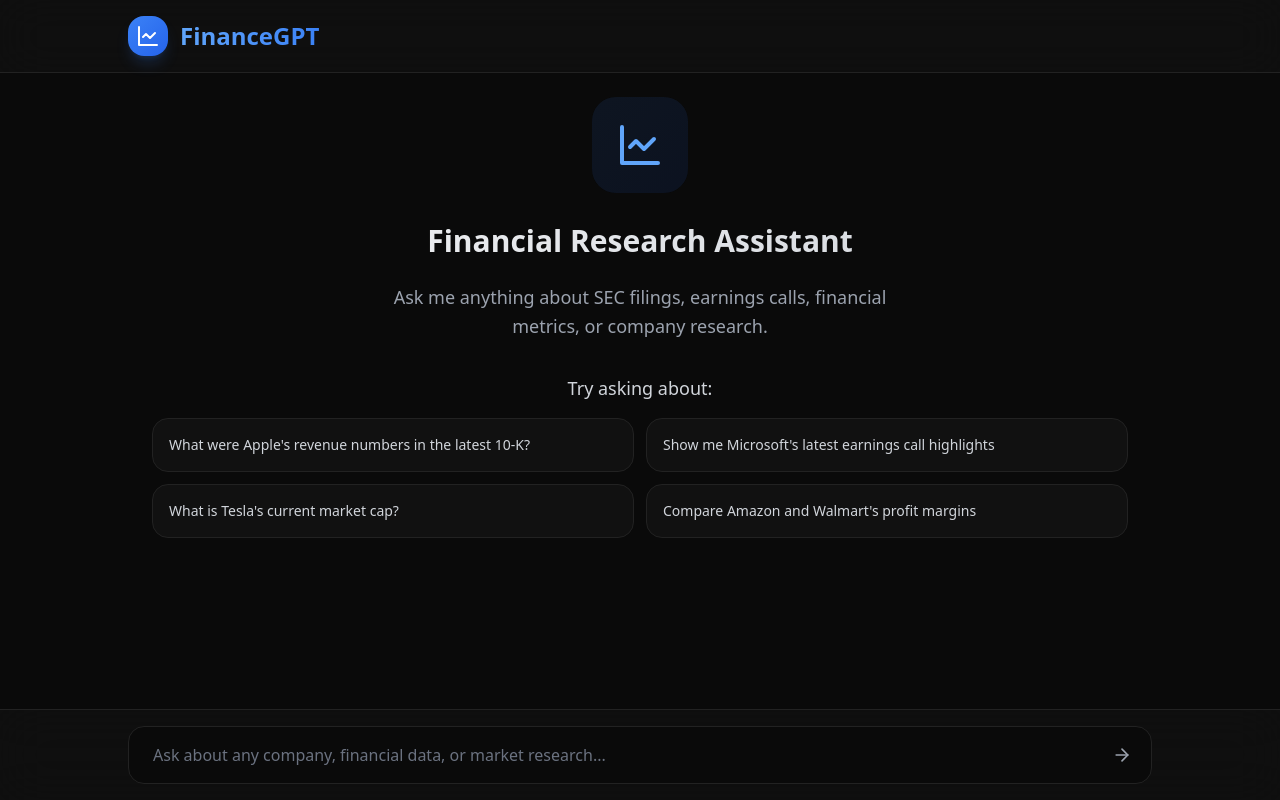
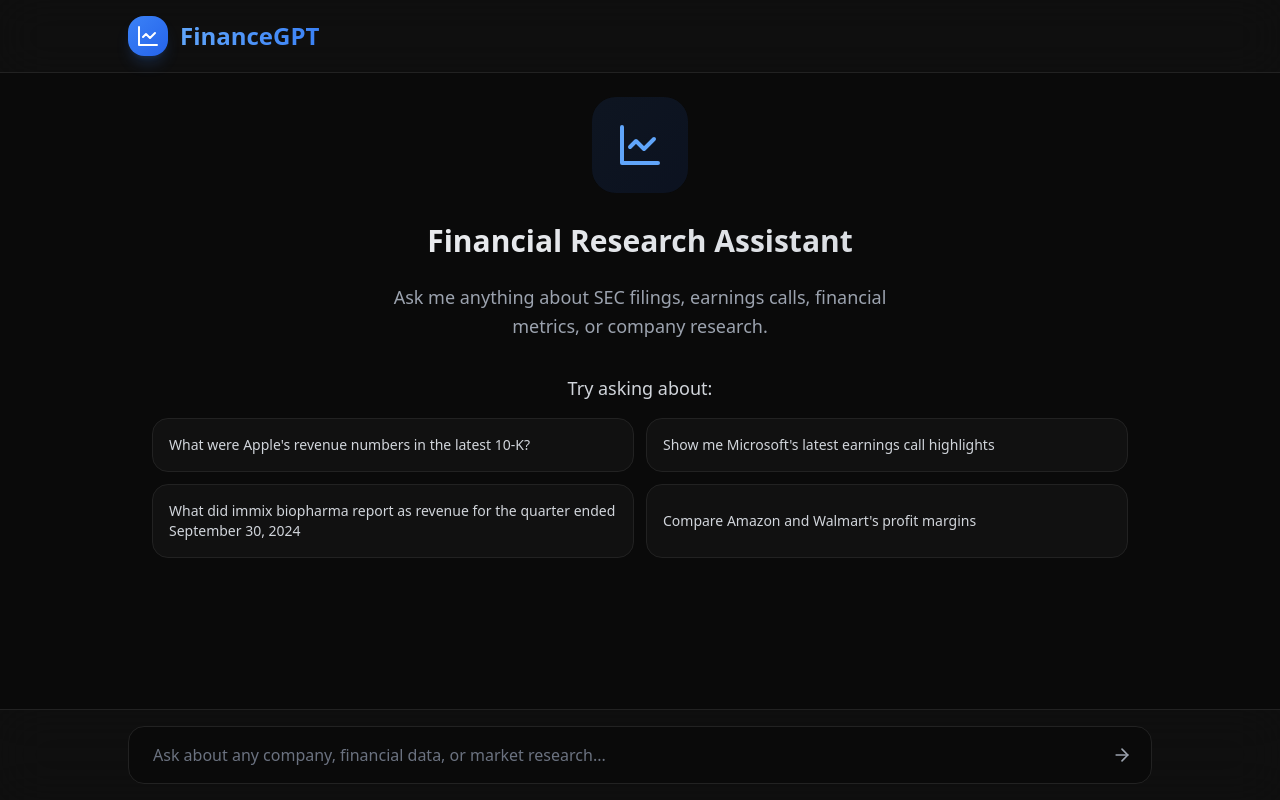
Before and after one commit to david-ruffin/financegpt-app, a React (Vite) app in the folder project/: page / in a window 1280 px wide. Built offline with nearby package versions, Linux system fonts and the light colour scheme.

Commit message:
Update sample query about Immix Biopharma

```diff
--- a/project/src/App.tsx
+++ b/project/src/App.tsx
@@ -10,7 +10,7 @@ interface Message {
 const sampleQueries = [
   "What were Apple's revenue numbers in the latest 10-K?",
   "Show me Microsoft's latest earnings call highlights",
-  "What is Tesla's current market cap?",
+  "What did immix biopharma report as revenue for the quarter ended September 30, 2024",
   "Compare Amazon and Walmart's profit margins"
 ];
 
```
